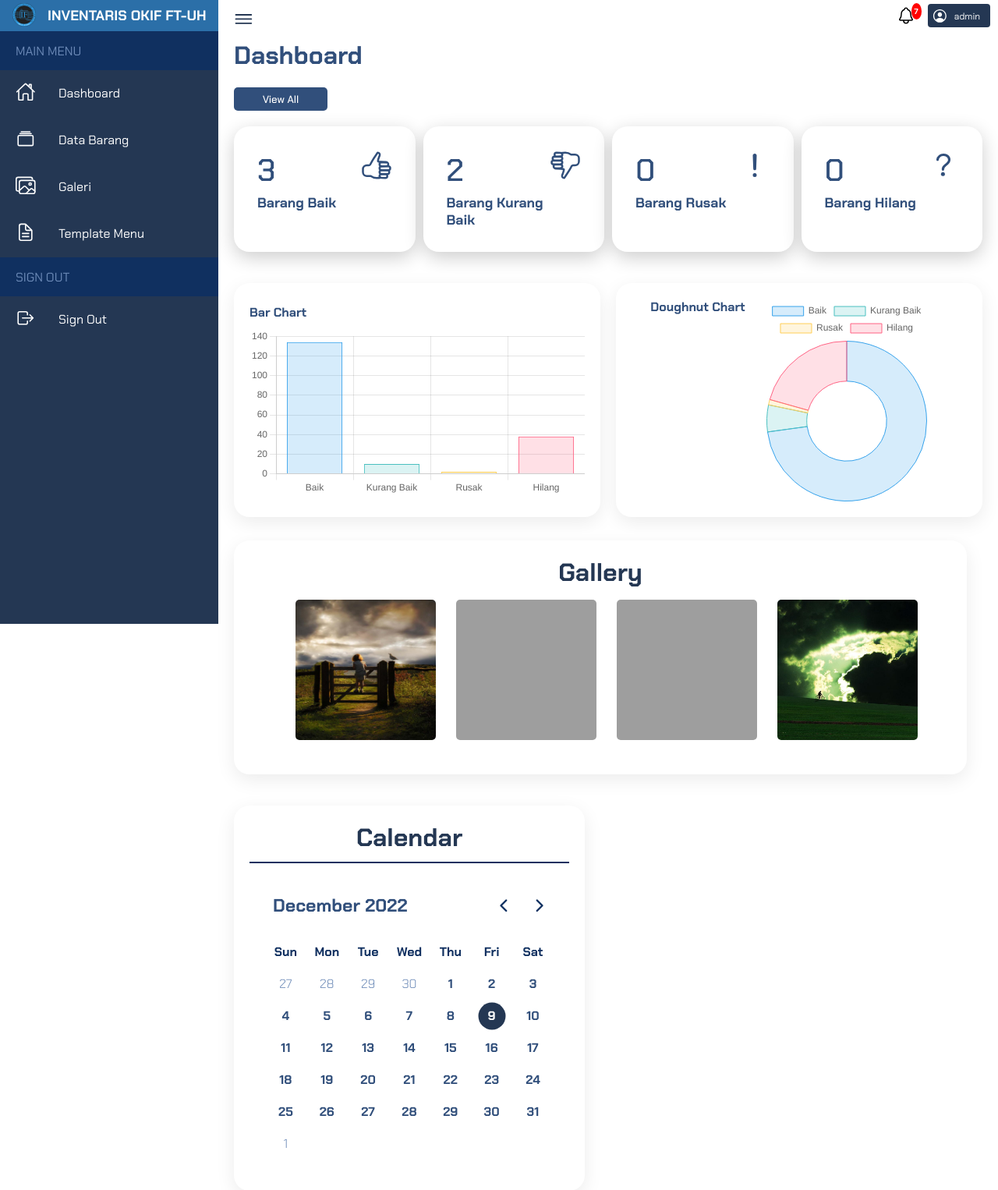
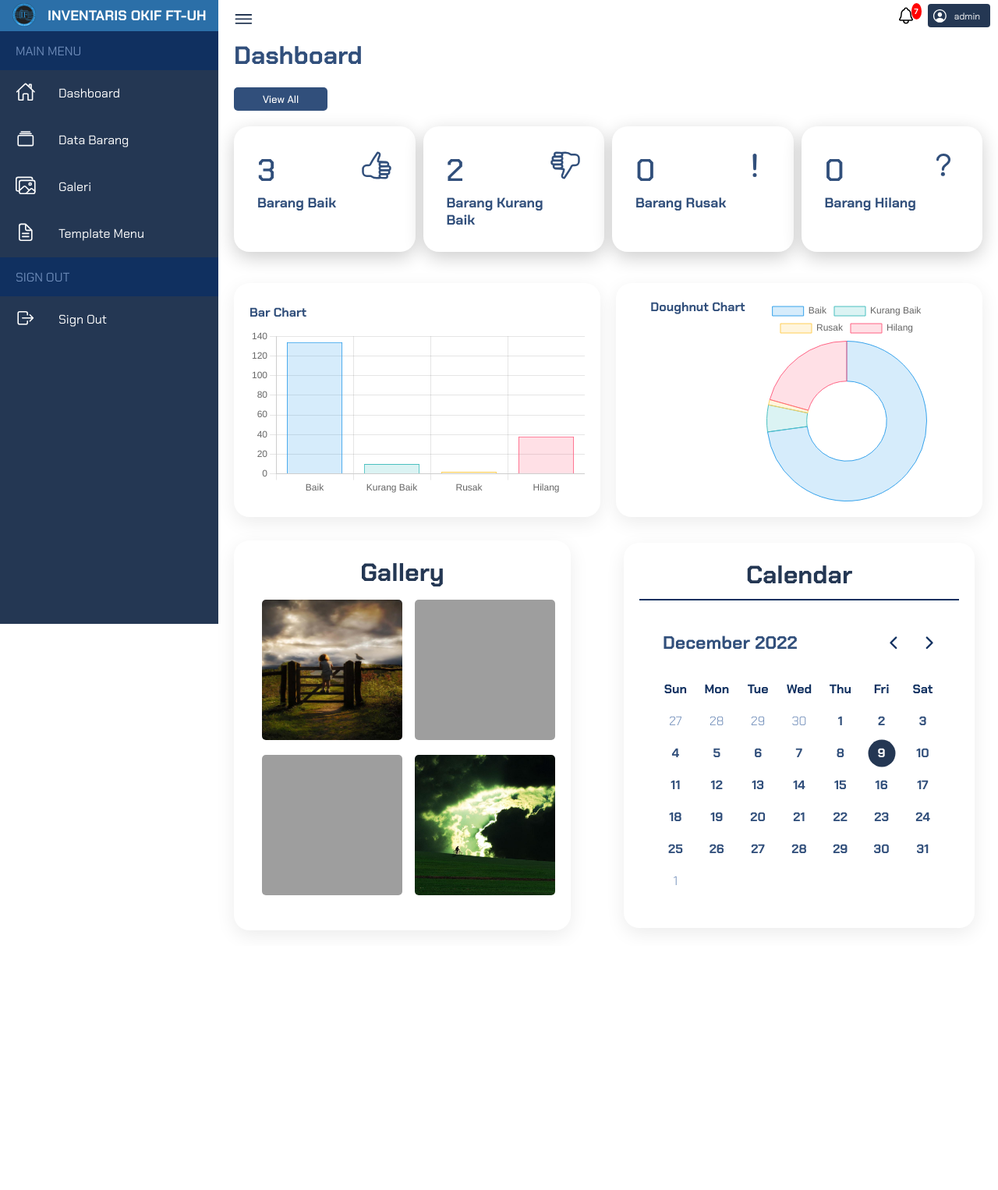
Before and after one commit to CloudDimperr/Dashboard, a CodeIgniter app: page /Sistem-informasi-klp-7/Dashboard in a window 1280 px wide. Shown: the top 1526 px of the page at 78% size. After the commit the page ends 1213 px from the top, so only its background shows below. Run offline with CodeIgniter, Linux system fonts and the light colour scheme; data comes from the database, SQL or seed files in the repository; some libraries are stand-ins or nearby versions; grey boxes are pictures that could not be loaded.

Commit message:
memperbaiki dashboard dan style

```diff
--- a/Public/css/style.css
+++ b/Public/css/style.css
@@ -640,6 +640,11 @@ canvas#myChart2 {
     width: 80px;
 }
 
+.main__dashboardrow3 {
+    display: flex;
+    justify-content: space-between;
+}
+
 .main__gallerybox {
     position: relative;
     width: 100%;
@@ -658,8 +663,7 @@ canvas#myChart2 {
     position: relative;
     background-color: #fff;
     padding: 20px;
-    width: 940px;
-    height: 300px;
+    height: 500px;
     box-shadow: 0 7px 25px rgba(0,0,0,0.08);
     border-radius: 20px;
 }
@@ -677,11 +681,22 @@ canvas#myChart2 {
 
 .main__galleryboximg {
     display: flex;
+    flex-direction: column;
     justify-content: center;
     gap: 10px;
     margin-top: 10px;
 }
 
+.main__galleryboximgrow1 {
+    display: flex;
+    flex-direction: row;
+}
+
+.main__galleryboximgrow2 {
+    display: flex;
+    flex-direction: row;
+}
+
 .main__galleryboximg img {
     border-radius: 5px;
     width: 180px;
--- a/application/views/dashboard/dashboard.php
+++ b/application/views/dashboard/dashboard.php
@@ -79,22 +79,27 @@
                         <canvas id="myChart2"></canvas>
                     </div>
                 </div>
+                <div class="main__dashboardrow3">
                     <div class="main__gallerybox">
                         <a href="<?= base_url();?>Galeri">
                             <div class="main__gbox">
                                 <div class="main__galleryboxtitle">Gallery</div>
                                 <div class="main__galleryboximg">
+                                    <div class="main__galleryboximgrow1">
                                         <div class="main__galleryboximg1">
                                             <img src="<?= base_url(); ?>public/assets/4.png" alt="photo">
                                         </div>
                                         <div class="main__galleryboximg2">
                                             <img src="<?= base_url(); ?>public/assets/1.png" alt="photo">
                                         </div>
+                                    </div>
+                                    <div class="main__galleryboximgrow2">
                                         <div class="main__galleryboximg3">
                                             <img src="<?= base_url(); ?>public/assets/2.png" alt="photo">
                                         </div>
                                         <div class="main__galleryboximg4">
                                             <img src="<?= base_url(); ?>public/assets/3.png" alt="photo">
+                                        </div>
                                     </div>
                                 </div>
                             </div>
@@ -168,3 +173,4 @@
                 </div>
             </div>
         </div>
+    </div>
```
Also changed, not shown: other parts of Public/css/style.css (+2 -30 lines). Lines whose indentation alone changed are shown as unchanged.
